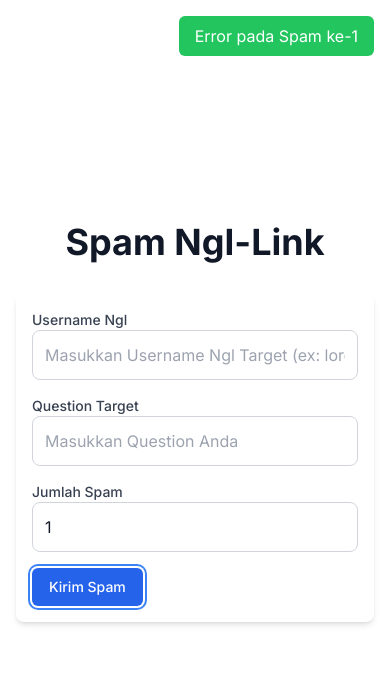
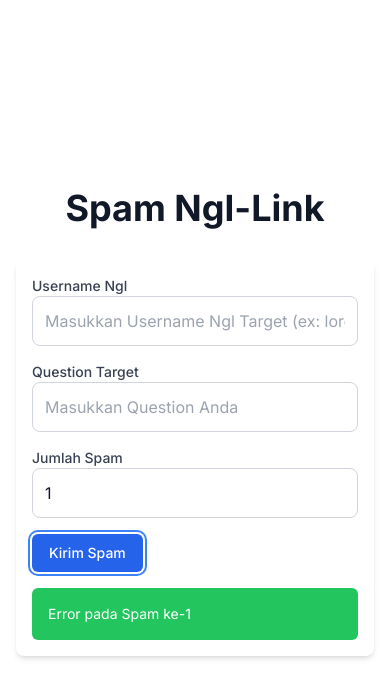
Before and after one commit to xnabil354/ngl-spam-main, a Next.js app: page / in a window 390 px wide. Both pictures are taken after typing "Sample", "Sample" into the empty fields and a click on the button "Kirim Spam". Shown: the top 698 px of the page. Built offline with nearby package versions, Linux system fonts and the light colour scheme; no server answers.

Commit message:
fix: responsive result notif

```diff
--- a/components/NglSpamForm.tsx
+++ b/components/NglSpamForm.tsx
@@ -123,7 +123,7 @@
         </button>
       </form>
       {showPopup && (
-        <div className="fixed top-4 right-4 bg-green-500 text-white px-4 py-2 rounded-md z-50">
+        <div className="mt-4 p-4 bg-green-500 text-white rounded-md text-sm overflow-auto max-h-24">
           {responseData?.message}
           {responseData?.data && <pre>{JSON.stringify(responseData.data, null, 2)}</pre>}
         </div>
--- a/middleware.ts
+++ b/middleware.ts
@@ -4,10 +4,8 @@
 export function middleware(request: NextRequest) {
   const response = NextResponse.next();
 
-  // Mengizinkan semua origin
   response.headers.set('Access-Control-Allow-Origin', '*');
 
-  // Atur header CORS lainnya jika diperlukan
   response.headers.set('Access-Control-Allow-Methods', 'GET, POST, PUT, DELETE, OPTIONS');
   response.headers.set('Access-Control-Allow-Headers', 'Content-Type, Authorization');
 
```
